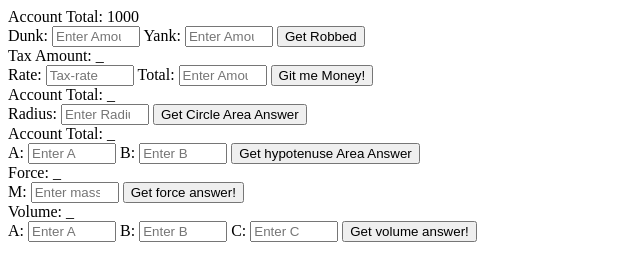
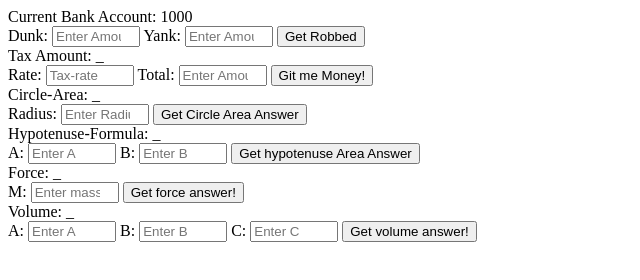
Before and after one commit to HRversion2/Bank-Crazyriddles, a plain HTML site: page index.html in a window 1280 px wide. Shown: the whole page, without its empty margins (0-640 px from the left). Drawn offline with Linux system fonts and the light colour scheme.

Commit message:
Here is 6 good looking calculators, one might be off course

```diff
--- a/index.html
+++ b/index.html
@@ -9,7 +9,7 @@
 </head>
 
 <body>
-  <div id="bank-container">Account Total: <span id="total">1000</span></div>
+  <div id="bank-container">Current Bank Account: <span id="total">1000</span></div>
   <form id="bank-form">
     <label for="deposit">Dunk: </label>
 
@@ -40,7 +40,7 @@
 
 
 
-  <div id="Area-of-a-circle">Account Total: <span id="circle">_</span></div>
+  <div id="Area-of-a-circle">Circle-Area: <span id="circle">_</span></div>
   <form id="circle-form">
     <label for="radius">Radius: </label>
 
@@ -51,7 +51,7 @@
 
 
 
-  <div id="area-of-a-hypotenuse">Account Total: <span id="hypotenuse">_</span></div>
+  <div id="area-of-a-hypotenuse">Hypotenuse-Formula: <span id="hypotenuse">_</span></div>
   <form id="hypotenuse-form">
     <label for="a">A: </label>
 
```
